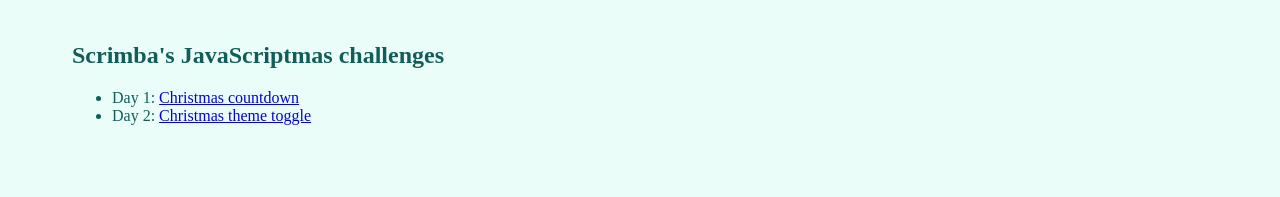
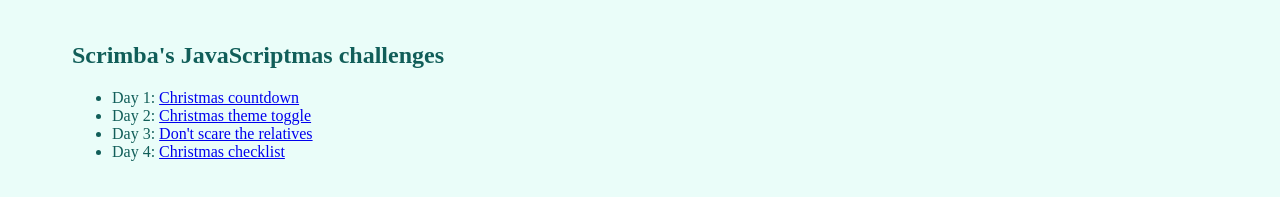
Before and after one commit to hellodeborahuk/javascript-work, a plain HTML site: page index.html in a window 1280 px wide. Shown: the part 657-854 px from the top of the page. Drawn offline with Linux system fonts and the light colour scheme.

Commit message:
Added new advent days

```diff
--- a/index.html
+++ b/index.html
@@ -159,6 +159,8 @@
         <ul>
           <li>Day 1: <a href="https://scrimba.com/scrim/co4e540d29f9dbd998bc54852">Christmas countdown</a></li>
           <li>Day 2: <a href="https://scrimba.com/scrim/co1294e4ab49ac13eea8890b6">Christmas theme toggle</a></li>
+          <li>Day 3: <a href="https://scrimba.com/scrim/coc1d4e81b5e253f6b05a638f">Don't scare the relatives</a></li>
+          <li>Day 4: <a href="https://scrimba.com/scrim/co8294b9c940a670d95ee1abd">Christmas checklist</a></li>
         </ul>
       </section>
     </div>
```
